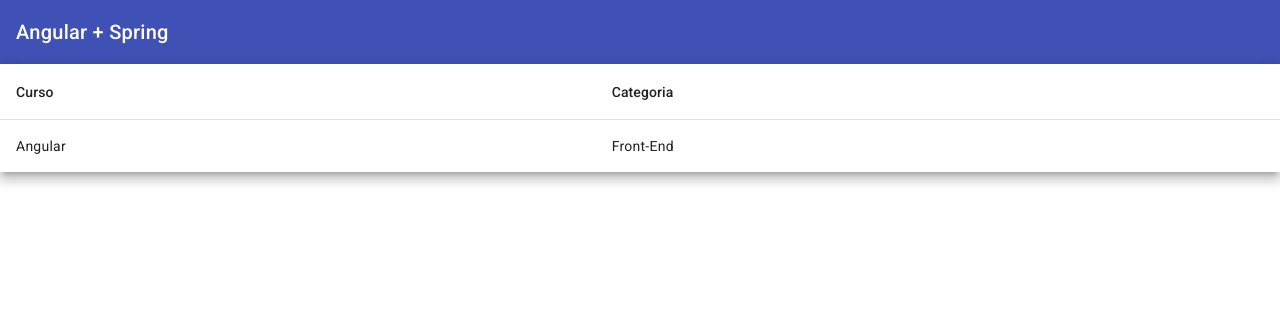
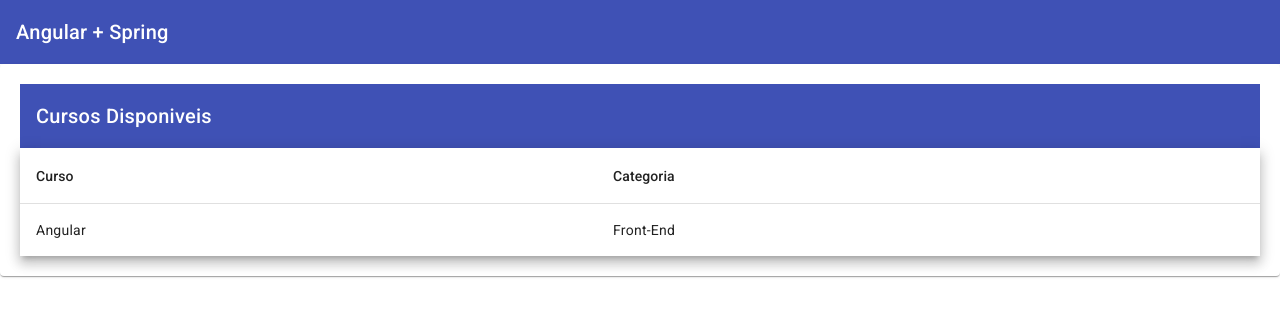
Before and after one commit to Danilo-Francisco-dos-Santos/projeto-angular-spring, an Angular app: page /cursos in a window 1280 px wide. Shown: the top 316 px of the page. Built offline with nearby package versions, Linux system fonts and the light colour scheme.

Commit message:
criado css tabela

```diff
--- a/src/app/cursos/cursos.module.ts
+++ b/src/app/cursos/cursos.module.ts
@@ -1,8 +1,8 @@
+import { CommonModule } from '@angular/common';
 import { NgModule } from '@angular/core';
-import { CommonModule } from '@angular/common';
 
+import { MatTableModule } from '@angular/material/table';
 import { CursosRoutingModule } from './cursos-routing.module';
-import {MatTableModule} from '@angular/material/table';
 
 @NgModule({
   declarations: [],
--- a/src/app/cursos/cursos/cursos.component.css
+++ b/src/app/cursos/cursos/cursos.component.css
@@ -0,0 +1,4 @@
+.card {
+    /*margin: 20px;*/
+    padding: 20px;
+}
--- a/src/app/cursos/cursos/cursos.component.html
+++ b/src/app/cursos/cursos/cursos.component.html
@@ -1,3 +1,9 @@
+<mat-card class="card">
+
+    <mat-toolbar color="primary">
+        Cursos Disponiveis
+    </mat-toolbar>
+
     <table mat-table [dataSource]="cursos" class="mat-elevation-z8">
 
         <!--- Note that these columns can be defined in any order.
@@ -18,3 +24,5 @@
         <tr mat-header-row *matHeaderRowDef="displayedColumns"></tr>
         <tr mat-row *matRowDef="let row; columns: displayedColumns;"></tr>
     </table>
+
+</mat-card>
--- a/src/app/cursos/cursos/cursos.component.ts
+++ b/src/app/cursos/cursos/cursos.component.ts
@@ -1,11 +1,11 @@
 import { Component, OnInit } from '@angular/core';
-import { MatTableModule } from '@angular/material/table';
+import { AppMaterialModule } from '../../compartilhado/app-material/app-material.module';
 import { Curso } from '../model/curso';
 
 @Component({
   selector: 'app-cursos',
   standalone: true,
-  imports: [MatTableModule],
+  imports: [AppMaterialModule],
   templateUrl: './cursos.component.html',
   styleUrl: './cursos.component.css'
 })
```
Also changed, not shown: src/app/compartilhado/app-material/app-material.module.ts (added, +9 -0 lines), 1 other file (tests, documents, lock files or other folders). Lines whose indentation alone changed are shown as unchanged.
